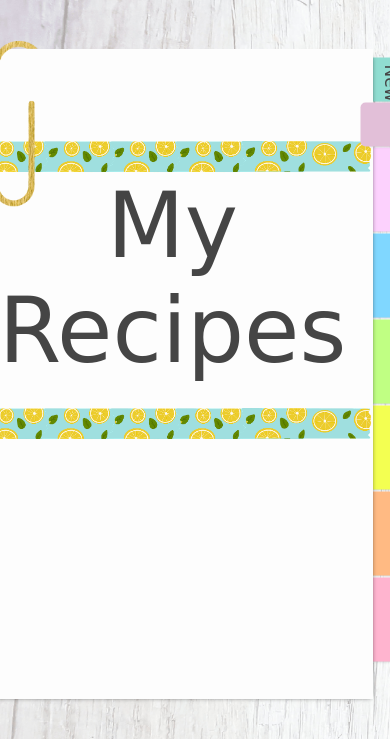
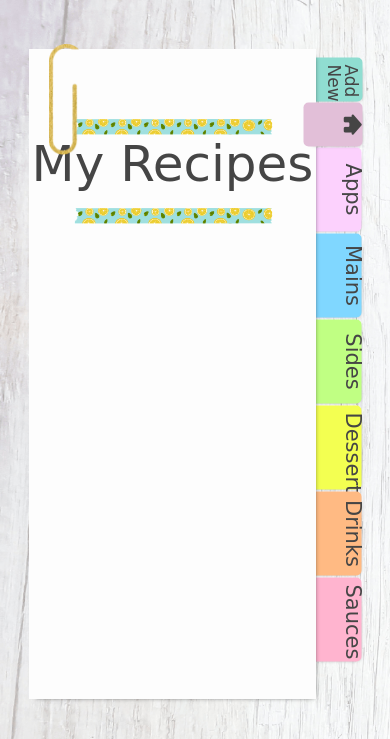
Before and after one commit to Mich-L5/My-Recipes, a PHP site: page / in a window 390 px wide. Shown: the top 739 px of the page. Run offline with PHP 8.4, Linux system fonts and the light colour scheme; some libraries are stand-ins or nearby versions; some web fonts are replaced.

Commit message:
Finished responsiveness on homepage

```diff
--- a/css/styles.css
+++ b/css/styles.css
@@ -275,6 +275,14 @@
         height: 650px;
     }
 
+    .home-title {
+        font-size: 80px;
+    }
+
+    .lemon-tape {
+        width: 370px;
+    }
+
     main {
         flex-grow: 1;
     }
@@ -284,3 +292,56 @@
         margin-top: 10px;
     }
 }
+
+
+@media screen and (max-width: 640px) {
+
+    .home-title {
+        font-size: 65px;
+    }
+
+    .lemon-tape {
+        width: 300px;
+    }
+
+}
+
+@media screen and (max-width: 540px) {
+
+
+    .home-title {
+        margin-bottom: 15px;
+        font-size: 50px;
+    }
+
+    .lemon-tape {
+        width: 250px;
+    }
+
+    .lemon-tape:nth-child(1) {
+        margin-top: 30px;
+    }
+
+    .gold-paperclip {
+        width: 35px;
+        margin-top: -6px;
+    }
+
+}
+
+@media screen and (max-width: 440px) {
+
+    .home-title {
+        font-size: 50px;
+    }
+
+    .lemon-tape {
+        width: 200px;
+    }
+
+    .gold-paperclip {
+        width: 30px;
+        margin-top: -5px;
+    }
+
+}
```
